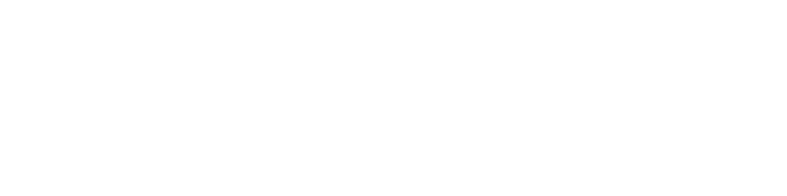
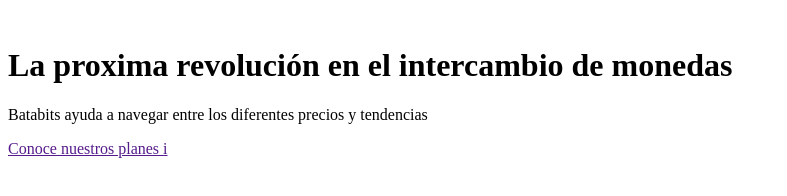
Before and after one commit to Kevin7274/MOBILEFIRST, a plain HTML site: page index.html in a window 1280 px wide. Shown: the whole page, without its empty margins (0-787 px from the left). Drawn offline with Linux system fonts and the light colour scheme.

Commit message:
estructura básica del header

```diff
--- a/index.html
+++ b/index.html
@@ -8,7 +8,14 @@
     <link href="https://fonts.googleapis.com/css2?family=DM+Sans:wght@400;500;700&family=Inter:wght@300;500&family=Open+Sans:ital,wght@0,300;0,400;0,600;0,700;1,600&display=swap" rel="stylesheet">
 </head>
 <body>
-    <header></header>
+    <header>
+        <img src="" alt="">
+        <div>
+          <h1>La proxima revolución en el intercambio de monedas</h1>
+          <p>Batabits ayuda a navegar entre los diferentes precios y tendencias</p>
+          <a href="">Conoce nuestros planes <span>i</span></a>
+        </div>
+    </header>
         <main>
             <section></section>
             <section></section>
```
